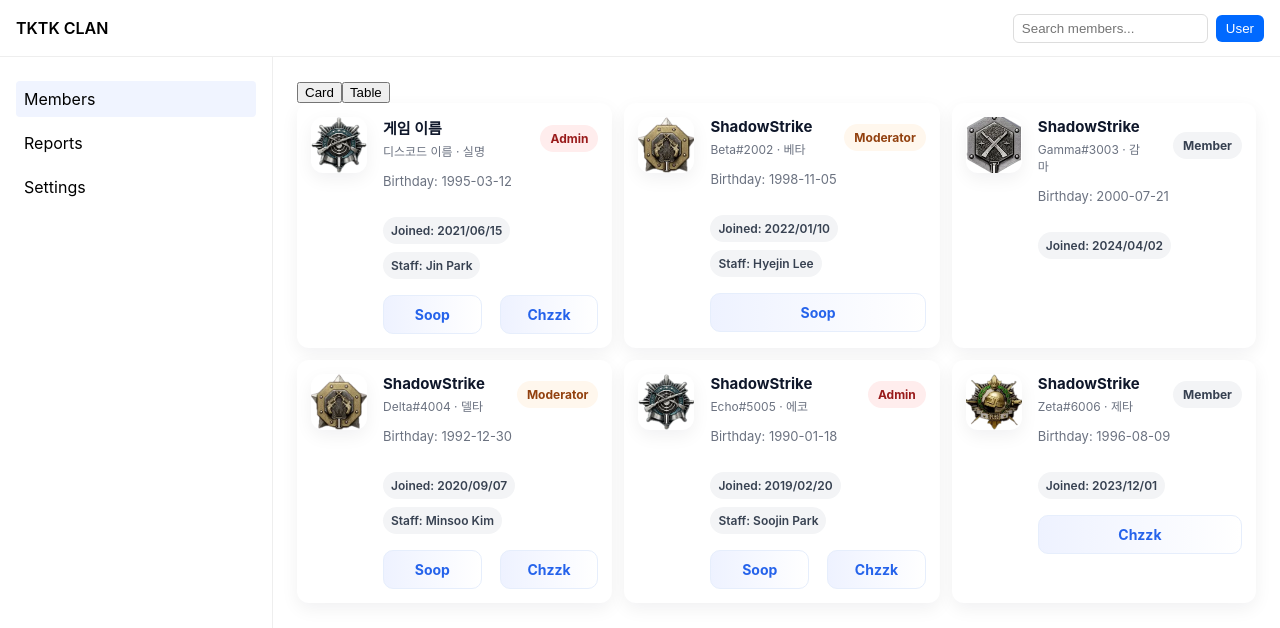
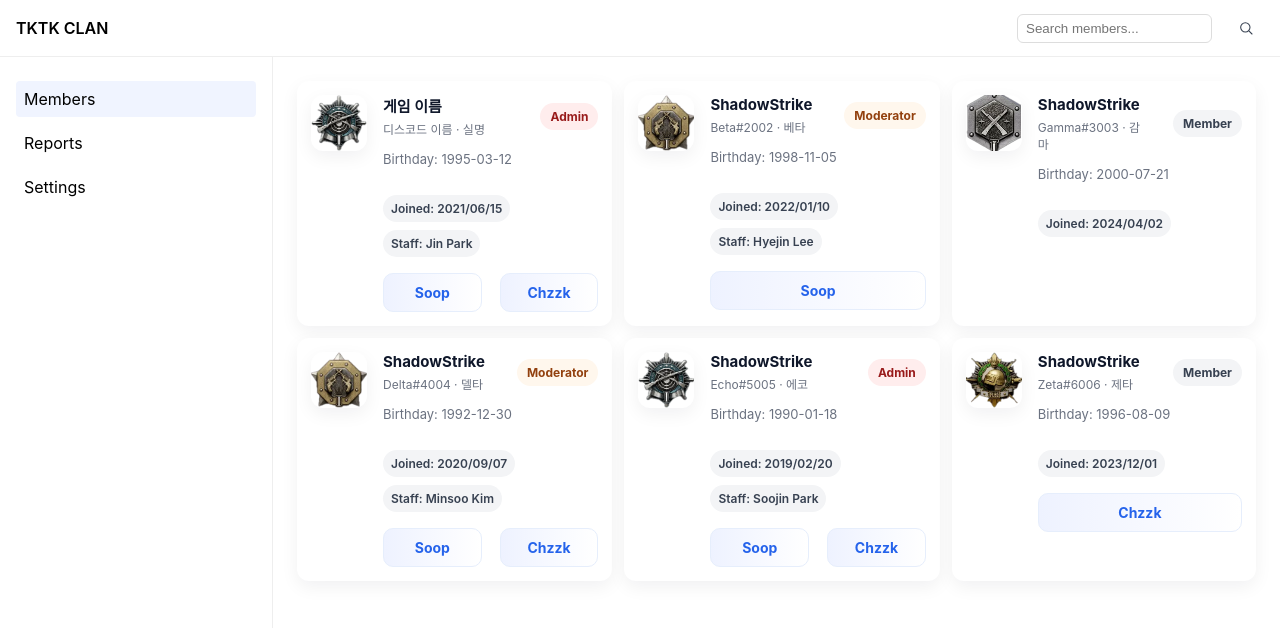
Before and after one commit to Hojeong016/TKTK, a React (Create React App) app: page / in a window 1280 px wide. Shown: the top 628 px of the page. Built offline with nearby package versions, Linux system fonts and the light colour scheme.

Commit message:
검색 버튼 아이콘 변경

```diff
--- a/src/components/Header.js
+++ b/src/components/Header.js
@@ -22,7 +22,13 @@ export default function Header() {
 
       <div className="header-actions">
         <input className="header-search" placeholder="Search members..." aria-label="Search members" />
-        <button className="btn" aria-label="Open user menu">User</button>
+        {/* 변경: 텍스트 User -> 검색 돋보기 아이콘 버튼 */}
+        <button className="btn btn-icon" aria-label="Open search">
+          <svg width="16" height="16" viewBox="0 0 24 24" fill="none" aria-hidden="true" focusable="false" xmlns="http://www.w3.org/2000/svg">
+            <path d="M11 4a7 7 0 1 0 0 14 7 7 0 0 0 0-14z" stroke="currentColor" strokeWidth="1.6" strokeLinecap="round" strokeLinejoin="round"/>
+            <path d="M21 21l-4.35-4.35" stroke="currentColor" strokeWidth="1.6" strokeLinecap="round" strokeLinejoin="round"/>
+          </svg>
+        </button>
       </div>
     </header>
   );
--- a/src/components/MemberList.js
+++ b/src/components/MemberList.js
@@ -15,10 +15,6 @@ export default function MemberList() {
   return (
     <section>
       <div className="list-controls">
-        <div>
-          <button onClick={() => setView('card')}>Card</button>
-          <button onClick={() => setView('table')}>Table</button>
-        </div>
       </div>
 
       {view === 'card' ? (
--- a/src/styles/components.css
+++ b/src/styles/components.css
@@ -61,6 +61,35 @@
   border: 0;
   cursor: pointer;
 }
+
+/* icon button style (small circular icon) */
+.btn-icon {
+  display: inline-flex;
+  align-items: center;
+  justify-content: center;
+  width: 36px;
+  height: 36px;
+  padding: 6px;
+  border-radius: 8px;
+  background: transparent;
+  border: 1px solid transparent;
+  color: #374151;
+  cursor: pointer;
+  transition: background 120ms, border-color 120ms, color 120ms;
+}
+
+.btn-icon:hover {
+  background: rgba(37,99,235,0.06);
+  border-color: rgba(37,99,235,0.08);
+  color: #2563eb;
+}
+
+.header-actions .btn-icon {
+  margin-left: 8px;
+}
+
+/* ensure svg inherits color */
+.btn-icon svg { display:block; color: inherit; stroke: currentColor; }
 
 /* Sidebar simple styling */
 .sidebar nav ul {
```
